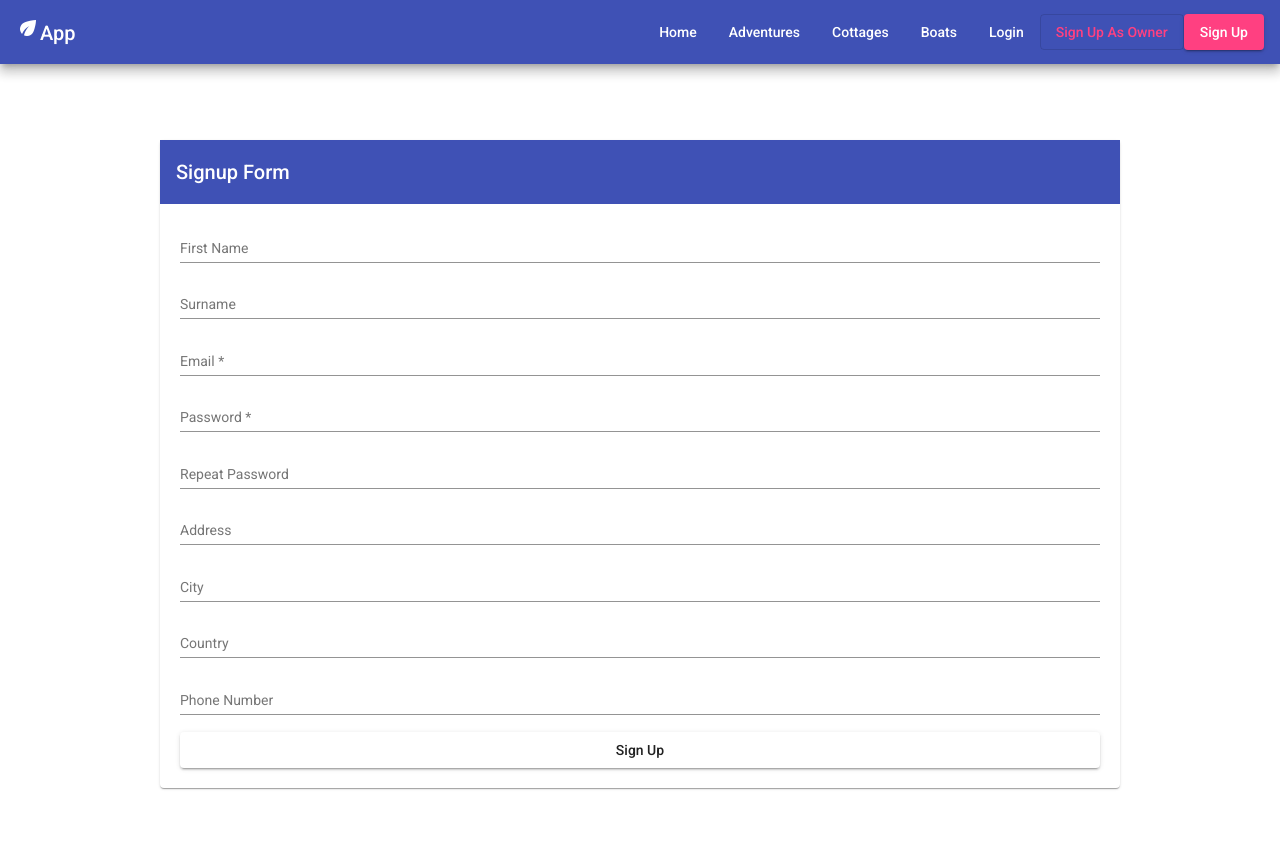
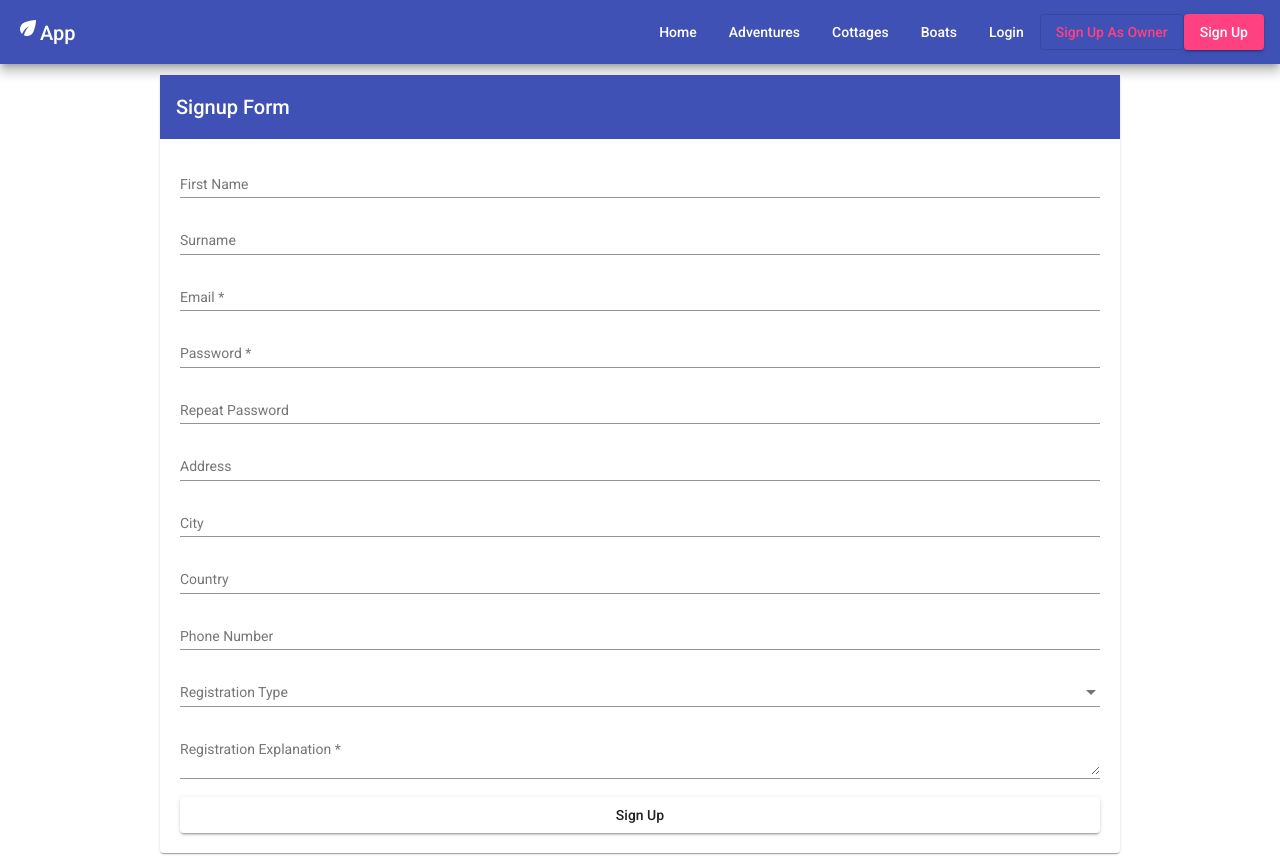
Before and after one commit to Bojana33/ISA_TIM_43, an Angular app in the folder client/: page /signup in a window 1280 px wide. Built offline with nearby package versions, Linux system fonts and the light colour scheme.

Commit message:
Registration form for owners changed

```diff
--- a/client/src/app/app.module.ts
+++ b/client/src/app/app.module.ts
@@ -28,6 +28,7 @@ import { AdminGuard } from './guard/admin.guard';
 import { TokenInterceptor } from './interceptor/TokenInterceptor';
 import { ForbiddenComponent } from './forbidden/forbidden.component';
 import { NotFoundComponent } from './not-found/not-found.component';
+import { MatSelectModule} from '@angular/material/select';
 
 
 
@@ -58,7 +59,8 @@ import { NotFoundComponent } from './not-found/not-found.component';
     FormsModule,
     ReactiveFormsModule,
     MatSidenavModule,
-    MatIconModule
+    MatIconModule,
+    MatSelectModule
   ],
   schemas: [CUSTOM_ELEMENTS_SCHEMA],
   providers: [
--- /dev/null
+++ b/client/src/app/enum/user-type.ts
@@ -0,0 +1,7 @@
+export enum UserType {
+    BOATOWNER,
+   COTTAGEOWNER,
+   INSTRUCTOR,
+   CLIENT,
+   ADMIN
+}
--- a/client/src/app/signup/signup.component.html
+++ b/client/src/app/signup/signup.component.html
@@ -29,6 +29,17 @@
               <mat-form-field>
                 <input matInput placeholder="Phone Number" formControlName="phoneNumber">
               </mat-form-field>
+              <mat-form-field>
+                <mat-label>Registration Type</mat-label>
+                <mat-select formControlName = "userType">
+                  <mat-option value="COTTAGEOWNER">Cottage Owner</mat-option>
+                  <mat-option value="BOATOWNER">Boat Owner</mat-option>
+                  <mat-option value="INSTRUCTOR">Fishing Instructor</mat-option>
+                </mat-select>
+              </mat-form-field>
+              <mat-form-field>
+                <textarea matInput type="text" placeholder="Registration Explanation" formControlName="registrationExplanation" required></textarea>
+              </mat-form-field>
               <button mat-raised-button type="submit">Sign Up</button>
           </form>
     </mat-card>
--- a/client/src/app/signup/signup.component.ts
+++ b/client/src/app/signup/signup.component.ts
@@ -1,3 +1,4 @@
+import { UserType } from './../enum/user-type';
 import { HttpClient } from '@angular/common/http';
 import { FormBuilder, FormGroup } from '@angular/forms';
 import { Component, OnInit } from '@angular/core';
@@ -24,7 +25,9 @@ export class SignupComponent implements OnInit {
       address: '',
       city: '',
       country: '',
-      phoneNumber: ''
+      phoneNumber: '',
+      registrationExplanation: '',
+      userType: UserType
     });
   }
 
```
Also changed, not shown: 1 other file (tests, documents, lock files or other folders).
